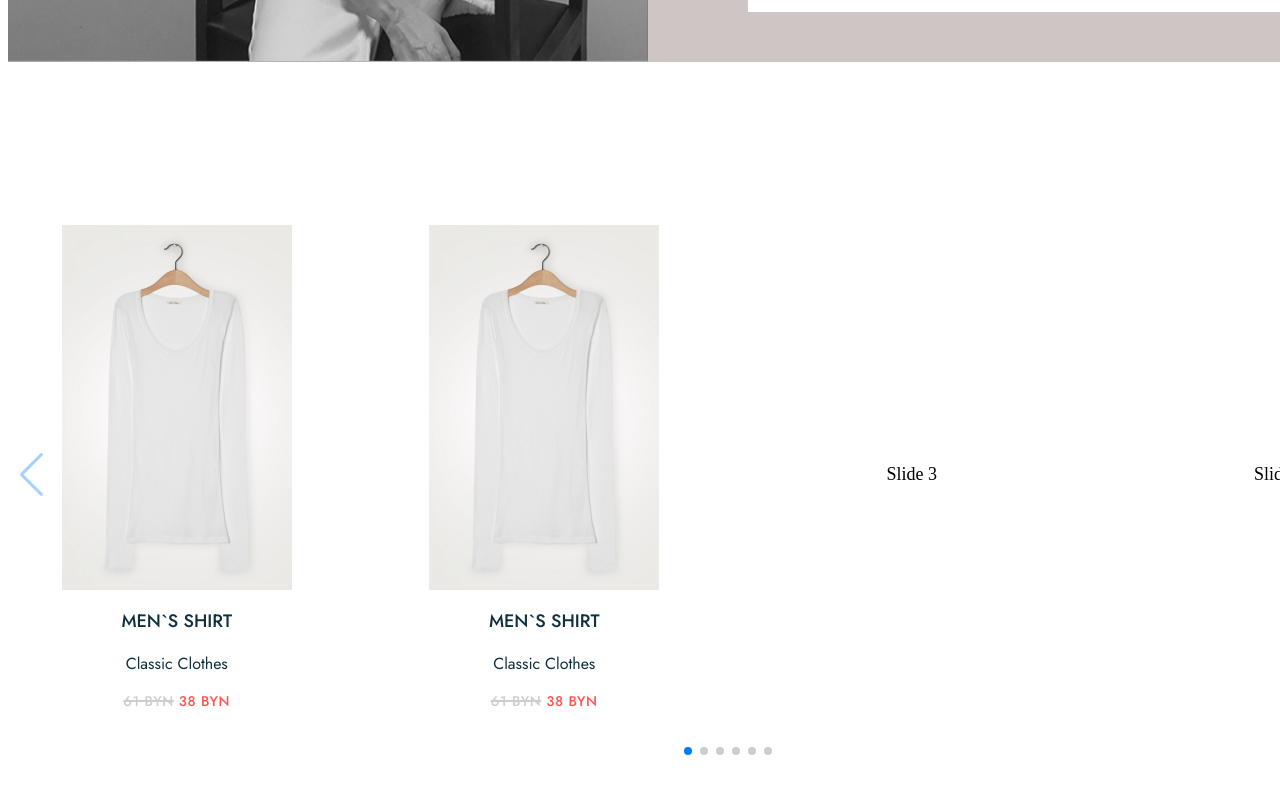
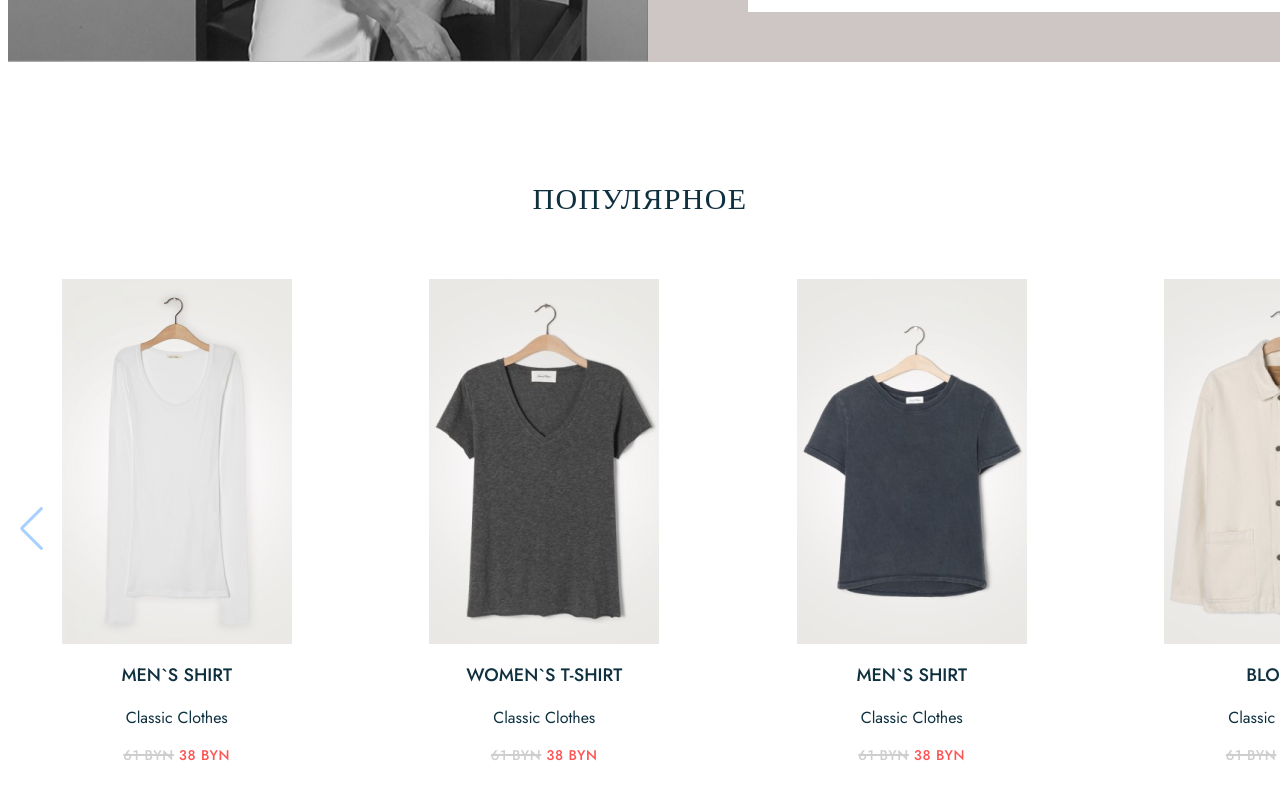
Before and after one commit to VladBolofinov/clothes-shop, a React (Create React App) app: page / in a window 1280 px wide. Shown: the part 1422-2222 px from the top of the page. Before the commit the page ends 2197 px from the top, so only its background shows below. Built offline with nearby package versions, Linux system fonts and the light colour scheme.

Commit message:
refactor carousel

```diff
--- a/src/components/carousel/Carousel.js
+++ b/src/components/carousel/Carousel.js
@@ -1,33 +1,42 @@
-import React, { useRef, useState } from "react";
+import React, { useMemo } from "react";
 import { Swiper, SwiperSlide } from "swiper/react";
+import { Pagination, Navigation } from "swiper";
+import { popularProducts } from "../../services/popularProductsData.js";
 import "swiper/css";
 import "swiper/css/pagination";
 import "swiper/css/navigation";
-import { Pagination, Navigation } from "swiper";
-import CarouselItem from "./carouselItem/CarouselItem";
+import './Carousel.scss';
 
 const Carousel = () => {
+    const renderItems = useMemo(() => {
+        return popularProducts.map(item => (
+            <SwiperSlide>
+                    <div className='carousel-item-wrapper'>
+                        <img src={item.img} alt="shirt"/>
+                        <p className='item-name'>{item.name}</p>
+                        <p className='item-descr'>{item.type}</p>
+                        <p className='item-price'>
+                            <span>{`${item.oldPrice} BYN`}</span>{` ${item.newPrice} BYN`}
+                        </p>
+                    </div>
+            </SwiperSlide>
+        ))
+    }, [popularProducts])
+
     return (
+        <div className='carousel-wrapper'>
+            <h1 className='carousel-header'>Популярное</h1>
             <Swiper
                 slidesPerView={4}
                 spaceBetween={30}
-                pagination={{
-                    clickable: true,
-                }}
                 navigation={true}
                 modules={[Pagination, Navigation]}
                 className="mySwiper"
             >
-                <SwiperSlide><CarouselItem/></SwiperSlide>
-                <SwiperSlide><CarouselItem/></SwiperSlide>
-                <SwiperSlide>Slide 3</SwiperSlide>
-                <SwiperSlide>Slide 4</SwiperSlide>
-                <SwiperSlide>Slide 5</SwiperSlide>
-                <SwiperSlide>Slide 6</SwiperSlide>
-                <SwiperSlide>Slide 7</SwiperSlide>
-                <SwiperSlide>Slide 8</SwiperSlide>
-                <SwiperSlide>Slide 9</SwiperSlide>
+                {renderItems}
             </Swiper>
+        </div>
+
     );
 }
 
--- a/src/components/carousel/Carousel.scss
+++ b/src/components/carousel/Carousel.scss
@@ -0,0 +1,37 @@
+.carousel-header {
+  font-family: 'Cormorant';
+  font-weight: 400;
+  font-size: 30px;
+  text-align: center;
+  letter-spacing: 0.045em;
+  text-transform: uppercase;
+  color: #0F303F;
+}
+.carousel-item-wrapper {
+  color: #0F303F;
+  font-family: 'Jost';
+  font-weight: 500;
+  .item-name {
+    text-transform: uppercase;
+  }
+  .item-descr {
+    font-size: 16px;
+    font-weight: 300;
+    text-transform: capitalize;
+  }
+  .item-price {
+    font-size: 14px;
+    line-height: 20px;
+    letter-spacing: 0.045em;
+    text-transform: uppercase;
+    color: #FD5454;
+    span {
+      font-size: 14px;
+      letter-spacing: 0.045em;
+      text-transform: uppercase;
+      color: #CECECE;
+      text-decoration: line-through;
+      text-decoration-thickness: 2px;
+    }
+  }
+}
--- a/src/components/carousel/carouselItem/CarouselItem.js
+++ /dev/null
@@ -1,22 +0,0 @@
-import './CarouselItem.scss';
-import { popularProducts } from "../../../services/popularProductsData.js";
-
-
-
-const CarouselItem = () => {
-    return (
-        <div>
-            {popularProducts.map(item => {
-
-            })}
-            <div className='carousel-item-wrapper'>
-                <img src={popularProducts[0].img} alt="shirt"/>
-                <p className='item-name'>{popularProducts[0].name}</p>
-                <p className='item-descr'>{popularProducts[0].type}</p>
-                <p className='item-price'><span>{`${popularProducts[0].oldPrice} BYN`}</span>{` ${popularProducts[0].newPrice} BYN`}</p>
-            </div>
-        </div>
-    )
-}
-
-export default CarouselItem;
--- a/src/components/carousel/carouselItem/CarouselItem.scss
+++ /dev/null
@@ -1,28 +0,0 @@
-.carousel-item-wrapper {
-  color: #0F303F;
-  font-family: 'Jost';
-  font-weight: 500;
-  .item-name {
-    text-transform: uppercase;
-  }
-  .item-descr {
-    font-size: 16px;
-    font-weight: 300;
-    text-transform: capitalize;
-  }
-  .item-price {
-    font-size: 14px;
-    line-height: 20px;
-    letter-spacing: 0.045em;
-    text-transform: uppercase;
-    color: #FD5454;
-    span {
-      font-size: 14px;
-      letter-spacing: 0.045em;
-      text-transform: uppercase;
-      color: #CECECE;
-      text-decoration: line-through;
-      text-decoration-thickness: 2px;
-    }
-  }
-}
--- a/src/services/popularProductsData.js
+++ b/src/services/popularProductsData.js
@@ -6,5 +6,9 @@ export const popularProducts = [
     { id: 1, name: 'Men`s shirt', type: 'classic clothes', oldPrice: 61, newPrice: 38, img: clothes1 },
     { id: 2, name: 'Women`s T-shirt', type: 'classic clothes', oldPrice: 61, newPrice: 38, img: clothes2 },
     { id: 3, name: 'Men`s shirt', type: 'classic clothes', oldPrice: 61, newPrice: 38, img: clothes3 },
-    { id: 4, name: 'Blouse', type: 'classic clothes', oldPrice: 61, newPrice: 38, img: clothes4 }
+    { id: 4, name: 'Blouse', type: 'classic clothes', oldPrice: 61, newPrice: 38, img: clothes4 },
+    { id: 5, name: 'Men`s shirt', type: 'classic clothes', oldPrice: 61, newPrice: 38, img: clothes1 },
+    { id: 6, name: 'Women`s T-shirt', type: 'classic clothes', oldPrice: 61, newPrice: 38, img: clothes2 },
+    { id: 7, name: 'Men`s shirt', type: 'classic clothes', oldPrice: 61, newPrice: 38, img: clothes3 },
+    { id: 8, name: 'Blouse', type: 'classic clothes', oldPrice: 61, newPrice: 38, img: clothes4 }
 ];
```
